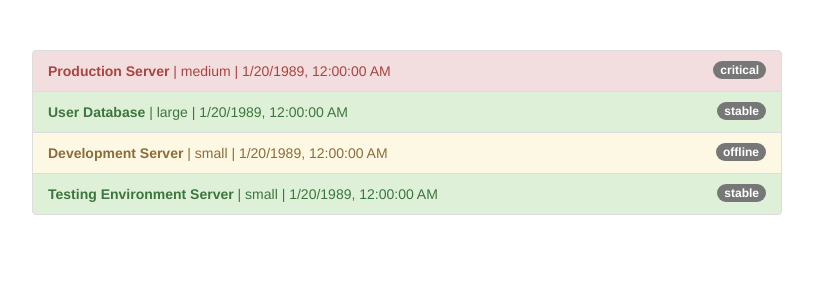
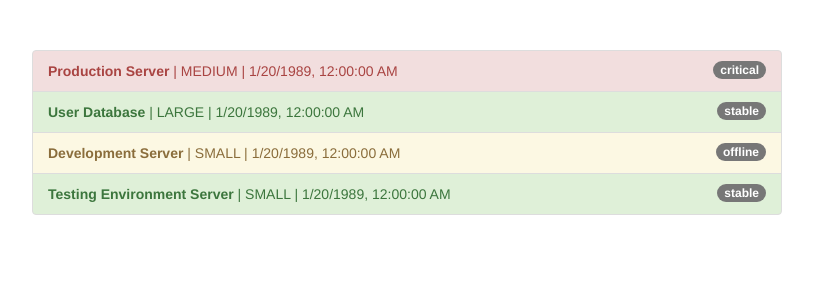
Before and after one commit to gaetanBloch/angular-pipes, an Angular app: page / in a window 1280 px wide. Shown: the top 300 px of the page, without its empty margins (233-1046 px from the left). Built offline with nearby package versions, Linux system fonts and the light colour scheme.

Commit message:
Added pipe to make the server instanceType to uppercase

```diff
--- a/src/app/app.component.html
+++ b/src/app/app.component.html
@@ -9,7 +9,9 @@
           <span class="badge">
             {{ server.status }}
           </span>
-          <strong>{{ server.name }}</strong> | {{ server.instanceType }} | {{ server.started }}
+          <strong>{{ server.name }}</strong> |
+          {{ server.instanceType | uppercase }} |
+          {{ server.started }}
         </li>
       </ul>
     </div>
```
